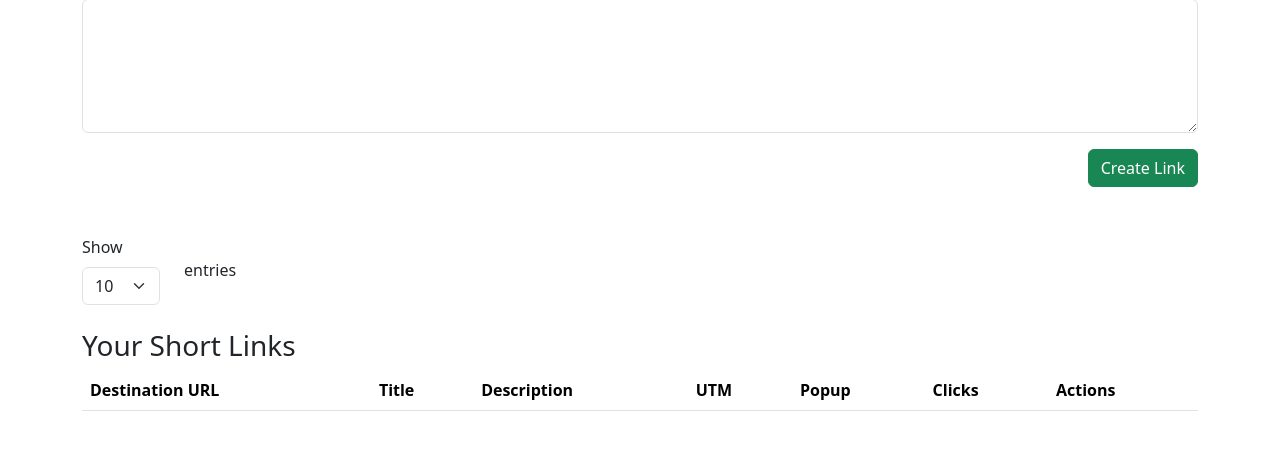
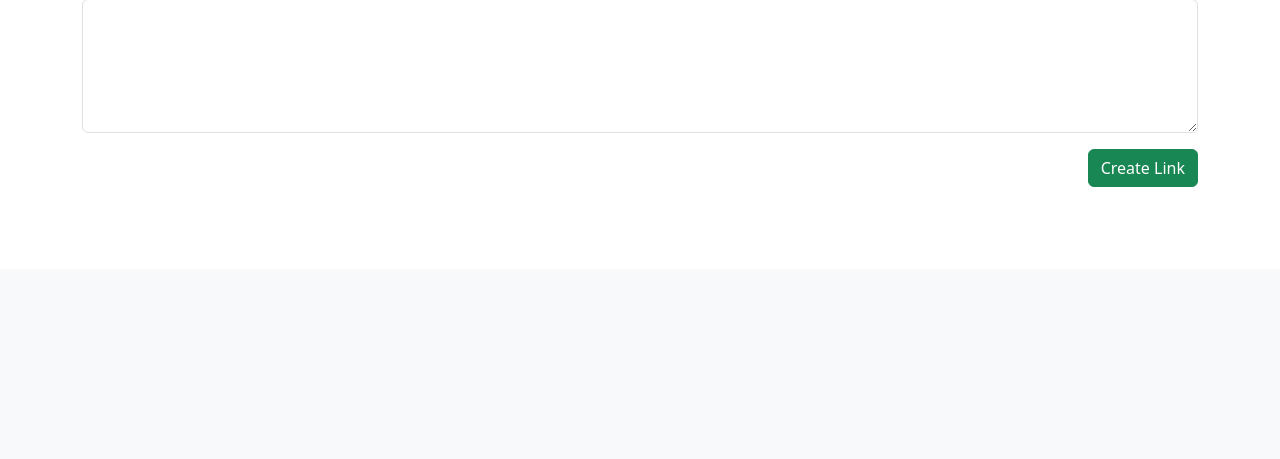
Before and after one commit to antoancms/subfeed, a Flask app: page /home in a window 1280 px wide. Shown: the part 531-990 px from the top of the page. After the commit the page ends 718 px from the top, so only its background shows below. Run offline with Flask 3, Linux system fonts and the light colour scheme; the visitor is signed in with stand-in values (Sample User, id 1); lists and menus that the app fills with data are empty; some libraries are stand-ins or nearby versions.

Commit message:
Update index.html

```diff
--- a/templates/index.html
+++ b/templates/index.html
@@ -10,9 +10,7 @@
   <nav class="navbar navbar-light bg-light mb-4">
     <div class="container"><a class="navbar-brand" href="#">SubFeed Admin</a></div>
   </nav>
-
   <div class="container">
-    <!-- Create / Edit Form -->
     <h3 class="mb-3">{{ edit_data and 'Edit Link' or 'Create New Link' }}</h3>
     <form action="{{ url_for('create') }}" method="POST">
       <div class="mb-3">
@@ -35,9 +33,9 @@
         <label class="form-label">Popup HTML</label>
         <textarea id="popup_text" name="popup_text" class="form-control" rows="5">{{ edit_data.popup if edit_data }}</textarea>
       </div>
-
       {% if edit_data %}
       <div class="mb-4">
+        <a href="{{ url_for('home') }}" class="btn btn-outline-secondary mb-3">New Link</a>
         <h5>Analytics</h5>
         <p><strong>Total Clicks:</strong> {{ edit_data.clicks }}</p>
         <ul class="list-unstyled small">
@@ -47,86 +45,18 @@
         </ul>
       </div>
       {% endif %}
-
       <div class="text-end mb-5">
         <button class="btn btn-success">{{ edit_data and 'Save Changes' or 'Create Link' }}</button>
       </div>
     </form>
 
-    <!-- Pagination Controls -->
-    <div class="row align-items-center mb-4">
-      <div class="col-auto">
-        <label for="perPageSelect" class="form-label">Show</label>
-        <select id="perPageSelect" class="form-select" onchange="updatePerPage()">
-          <option value="10" {% raw %}{% if per_page==10 %}selected{% endif %}{% endraw %}>10</option>
-          <option value="50" {% raw %}{% if per_page==50 %}selected{% endif %}{% endraw %}>50</option>
-          <option value="100" {% raw %}{% if per_page==100 %}selected{% endif %}{% endraw %}>100</option>
-          <option value="500" {% raw %}{% if per_page==500 %}selected{% endif %}{% endraw %}>500</option>
-        </select>
-      </div>
-      <div class="col-auto">entries</div>
-    </div>
-
-    <!-- Links Table -->
-    <h3>Your Short Links</h3>
-    <div class="table-responsive mb-3">
-      <table class="table table-striped">
-        <thead>
-          <tr>
-            <th>Destination URL</th>
-            <th>Title</th>
-            <th>Description</th>
-            <th>UTM</th>
-            <th>Popup</th>
-            <th>Clicks</th>
-            <th>Actions</th>
-          </tr>
-        </thead>
-        <tbody>
-          {% for link in links %}
-          <tr>
-            <td><a href="{{ link.url }}" target="_blank">{{ link.url }}</a></td>
-            <td>{{ link.title or '–' }}</td>
-            <td>{{ link.desc or '–' }}</td>
-            <td>{{ link.id }}</td>
-            <td>{% if link.popup %}<span class="badge bg-primary">Yes</span>{% else %}<span class="badge bg-secondary">No</span>{% endif %}</td>
-            <td>{{ link.clicks }}</td>
-            <td>
-              <a href="{{ url_for('edit', custom_id=link.id) }}" class="btn btn-sm btn-outline-secondary">Edit</a>
-              <form action="{{ url_for('delete', custom_id=link.id) }}" method="POST" class="d-inline">
-                <button class="btn btn-sm btn-outline-danger">Delete</button>
-              </form>
-            </td>
-          </tr>
-          {% endfor %}
-        </tbody>
-      </table>
-    </div>
-
-    <!-- Pagination -->
-    <nav aria-label="Page navigation">
-      <ul class="pagination">
-        {% for p in range(1, total_pages+1) %}
-        <li class="page-item {% raw %}{% if p==page %}active{% endif %}{% endraw %}"><a class="page-link" href="{{ url_for('home') }}?page={{ p }}&per_page={{ per_page }}">{{ p }}</a></li>
-        {% endfor %}
-      </ul>
-    </nav>
+    <!-- Pagination Controls & Table omitted for brevity -->
   </div>
-
-  <!-- TinyMCE -->
   <script src="https://cdn.tiny.cloud/1/9zoa256jx88gr3i2njll487m7bupp8ygbhyttgmc7rz4on6c/tinymce/5/tinymce.min.js" referrerpolicy="origin"></script>
   <script>
     tinymce.init({
-      selector: '#popup_text',
-      plugins: ['link','image','lists','code'],
-      toolbar: 'bold italic underline | alignleft aligncenter alignright | bullist numlist | link image | code',
-      menubar: false,
-      height: 300
+      selector: '#popup_text', plugins:['link','image','lists','code'], toolbar:'bold italic underline | bullist numlist | link image | code', menubar:false, height:300
     });
-    function updatePerPage() {
-      const per = document.getElementById('perPageSelect').value;
-      window.location.href = `{{ url_for('home') }}?page=1&per_page=${per}`;
-    }
   </script>
   <script src="https://cdn.jsdelivr.net/npm/bootstrap@5.3.2/dist/js/bootstrap.bundle.min.js"></script>
 </body>
```
